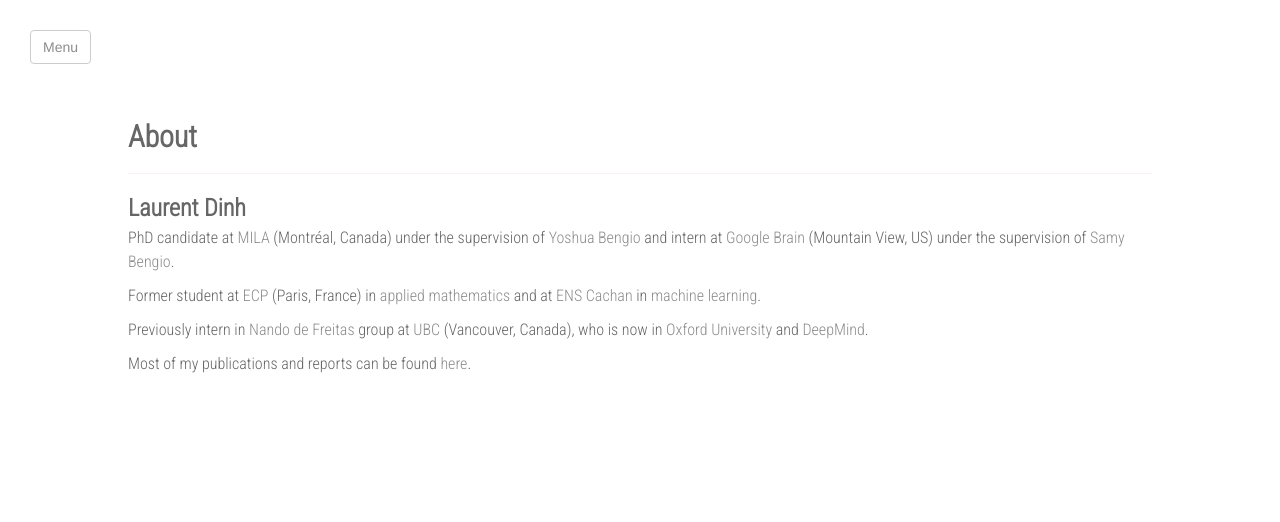
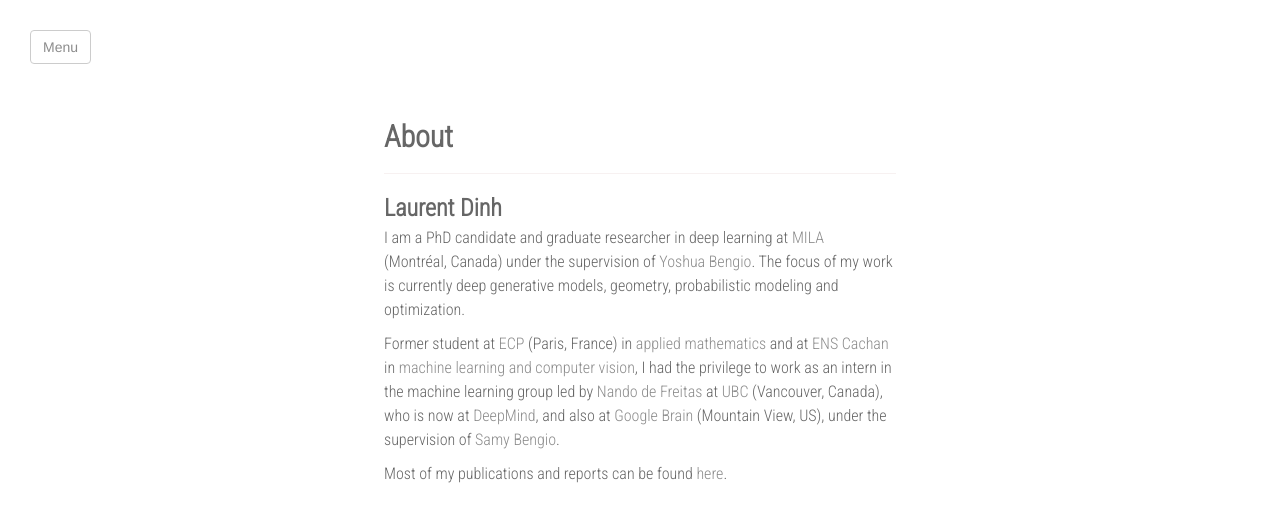
Before and after one commit to laurent-dinh/laurent-dinh.github.io, a Jekyll site: the page built from about.md, in a window 1280 px wide. Shown: the top 522 px of the page. Built offline with Jekyll 4.4.1, drawn with Linux system fonts in a browser that asks for light colours; nearby versions of some CDN libraries.

Commit message:
Status change.

```diff
--- a/_includes/sidebar.html
+++ b/_includes/sidebar.html
@@ -11,7 +11,7 @@
 
       <div id="picture" style="background-image: url({{ site.url }}/img/profile.jpg)"></div>
       <p>{{site.description}}</p>
-      <div id="logo" style="background-image: url({{ site.url }}/img/logo.png)"></div>
+      <div id="logo" style="background-image: url({{ site.url }}/img/logo.svg)"></div>
 
       <hr>
 
--- a/_posts/2016-11-21-vae-mle.markdown
+++ b/_posts/2016-11-21-vae-mle.markdown
@@ -1,6 +1,6 @@
 ---
 layout: post
-title:  "Variational Auto-Encoders Optimize a Joint"
+title:  "Variational Auto-Encoders Optimize&nbsp;a&nbsp;Joint"
 date:   2016-11-21 19:00:00 -0500
 comments: true
 post_url: vae-mle
--- a/about.md
+++ b/about.md
@@ -4,12 +4,20 @@ title: About
 permalink: /about/
 ---
 
+{::nomarkdown}
+<style type="text/css">
+.post, .post-container {
+  max-width: 512px;
+  margin-left: auto;
+  margin-right: auto;
+}
+</style>
+{:/nomarkdown}
+
 ### Laurent Dinh
 
-PhD candidate at [MILA](http://www.mila.umontreal.ca/) (Montréal, Canada) under the supervision of [Yoshua Bengio](http://www.iro.umontreal.ca/~bengioy/yoshua_en/) and intern at [Google Brain](https://research.google.com/teams/brain/) (Mountain View, US) under the supervision of [Samy Bengio](http://bengio.abracadoudou.com/).
+I am a PhD candidate and graduate researcher in deep learning at [MILA](http://www.mila.umontreal.ca/) (Montréal,&nbsp;Canada) under the supervision of [Yoshua Bengio](http://www.iro.umontreal.ca/~bengioy/yoshua_en/). The focus of my work is currently deep generative models, geometry, probabilistic modeling and optimization.
 
-Former student at [ECP](http://www.ecp.fr) (Paris, France) in [applied mathematics](http://www.ecp.fr/cms/lang/en/home/Academics/Masters_program/thematic_field_applied_mathematics_information_sciences/thematic_field_math_app_M2_Applied_Mathematics_Vision_Learning) and at [ENS Cachan](http://www.ens-cachan.fr/) in [machine learning](http://www.cmla.ens-cachan.fr/version-anglaise/academics/mva-master-degree-227777.kjsp).
-
-Previously intern in [Nando de Freitas](http://www.cs.ox.ac.uk/people/nando.defreitas/) group at [UBC](https://www.cs.ubc.ca/) (Vancouver, Canada), who is now in [Oxford University](http://www.cs.ox.ac.uk/) and [DeepMind](http://deepmind.com/).
+Former student at [ECP](http://www.ecp.fr) (Paris,&nbsp;France) in [applied mathematics](http://www.ecp.fr/cms/lang/en/home/Academics/Masters_program/thematic_field_applied_mathematics_information_sciences/thematic_field_math_app_M2_Applied_Mathematics_Vision_Learning) and at [ENS Cachan](http://www.ens-cachan.fr/) in [machine learning and computer vision](http://www.cmla.ens-cachan.fr/version-anglaise/academics/mva-master-degree-227777.kjsp), I had the privilege to work as an intern in the machine learning group led by [Nando de Freitas](http://www.cs.ox.ac.uk/people/nando.defreitas/) at [UBC](https://www.cs.ubc.ca/) (Vancouver,&nbsp;Canada), who is now at [DeepMind](http://deepmind.com/), and also at [Google Brain](https://research.google.com/teams/brain/) (Mountain&nbsp;View,&nbsp;US), under the supervision of [Samy Bengio](http://bengio.abracadoudou.com/).
 
 Most of my publications and reports can be found [here](https://scholar.google.ca/citations?user=h7OHSkoAAAAJ).
```
Also changed, not shown: index.html (+8 -0 lines), publications.md (+10 -4 lines), img/logo.svg (added).
